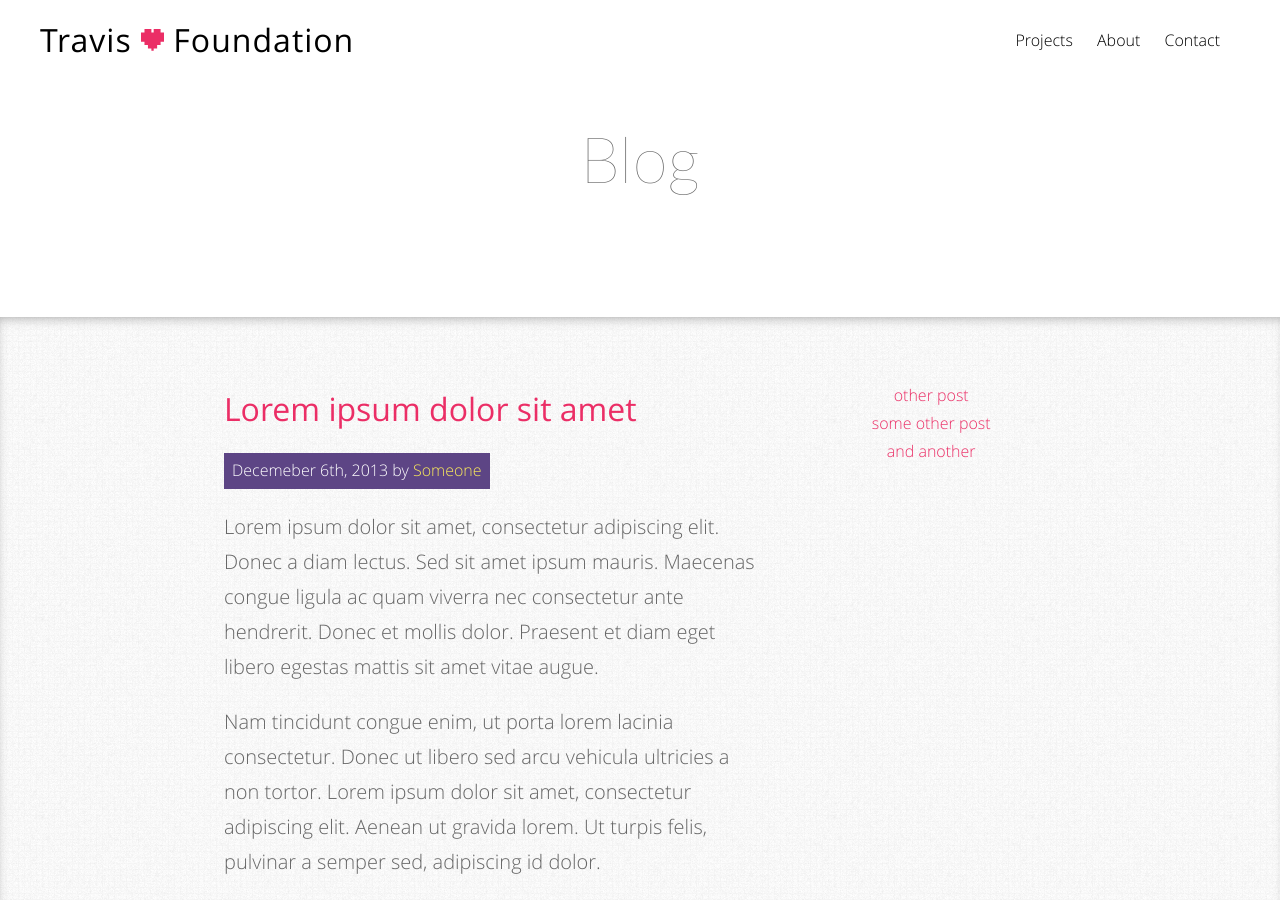
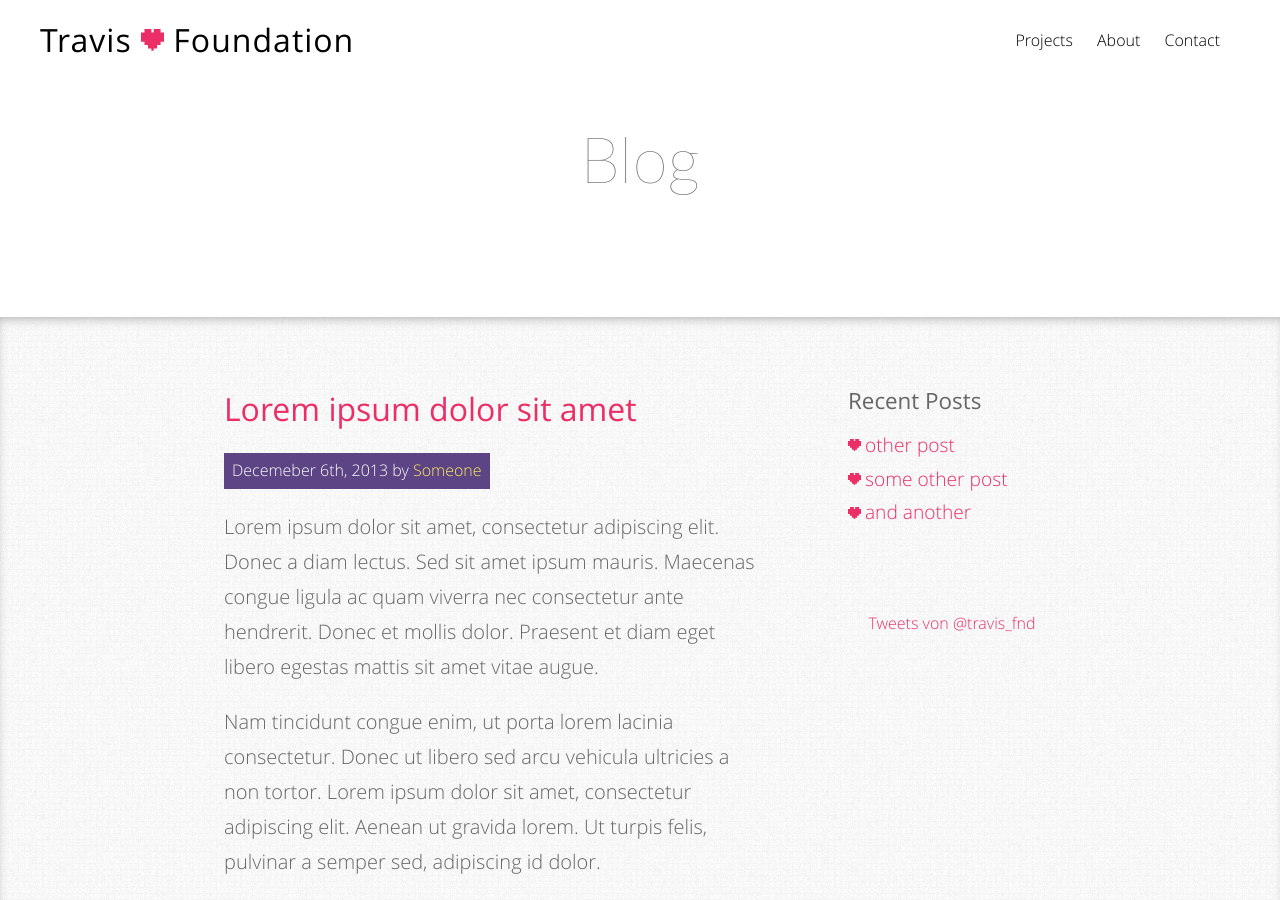
Before and after one commit to travis-ci/travis-foundation, a Jekyll site: the page built from blog/index.html, in a window 1280 px wide and 900 px high. Built offline with Jekyll 4.4.1, drawn with Linux system fonts in a browser that asks for light colours; nearby versions of some CDN libraries; comment, search, counter and statistics services are not loaded; some of the changed text lies outside the part shown.

Commit message:
styles blog index

```diff
--- a/blog/index.html
+++ b/blog/index.html
@@ -34,9 +34,38 @@ layout: default
             </p>
           </div>
         </section>
+        <section class="blog-post">
+          <div class="blog-header">
+            <h3 class="post-title">
+              <a href="#">Lorem ipsum dolor sit amet</a>
+            </h3>
+            <p class="post-info">
+              Decemeber 6th, 2013 by <a href="#">Someone</a>
+            </p>
+          </div>
+          <main class="blog-content">
+            <p>
+              Lorem ipsum dolor sit amet, consectetur adipiscing elit. Donec a diam lectus. Sed sit amet ipsum mauris. Maecenas congue ligula ac quam viverra nec consectetur ante hendrerit. Donec et mollis dolor. Praesent et diam eget libero egestas mattis sit amet vitae augue.
+            </p>
+            <p>
+              Nam tincidunt congue enim, ut porta lorem lacinia consectetur. Donec ut libero sed arcu vehicula ultricies a non tortor. Lorem ipsum dolor sit amet, consectetur adipiscing elit. Aenean ut gravida lorem. Ut turpis felis, pulvinar a semper sed, adipiscing id dolor.
+            </p>
+            <p>
+              Pellentesque auctor nisi id magna consequat sagittis. Curabitur dapibus enim sit amet elit pharetra tincidunt feugiat nisl imperdiet. Ut convallis libero in urna ultrices accumsan. Donec sed odio eros.
+            </p>
+          </main>
+          <div class="blog-footer">
+            <p class="post-more">
+              <a href="blubb">read more</a>
+            </p>
+          </div>
+        </section>
       </div>
       <aside class="blog-sidebar">
         <div class="blog-recent">
+          <h3>
+            Recent Posts
+          </h3>
           <ul>
             <li>
               <a href="">other post</a>
@@ -49,7 +78,12 @@ layout: default
             </li>
           </ul>
         </div>
-        <div class="blog-twitter"></div>
+        <div class="blog-twitter">
+          <a class="twitter-timeline" data-dnt="true" data-widget-id="408987351906398208" href="https://twitter.com/travis_fnd">Tweets von @travis_fnd</a>
+          <script type="text/javascript">
+            !function(d,s,id){var js,fjs=d.getElementsByTagName(s)[0],p=/^http:/.test(d.location)?'http':'https';if(!d.getElementById(id)){js=d.createElement(s);js.id=id;js.src=p+"://platform.twitter.com/widgets.js";fjs.parentNode.insertBefore(js,fjs);}}(document,"script","twitter-wjs");
+          </script>
+        </div>
       </aside>
     </div>
   </article>
--- a/styles/styles.css
+++ b/styles/styles.css
@@ -519,44 +519,76 @@ article {
 /* line 13, source/styles/_blog.sass */
 .blog-post {
   margin: auto;
-  text-align: left; }
+  text-align: left;
+  padding-bottom: 2rem;
+  margin-bottom: 4rem;
+  border-bottom: 1px #bbbbbb solid; }
 
-/* line 21, source/styles/_blog.sass */
+/* line 19, source/styles/_blog.sass */
+.blog-post:last-child {
+  border: none; }
+
+/* line 24, source/styles/_blog.sass */
 .post-title {
   margin-bottom: 0;
   font-size: 2rem;
   text-align: left; }
 
-/* line 26, source/styles/_blog.sass */
+/* line 29, source/styles/_blog.sass */
 .post-info {
   display: inline-block;
   padding: 0.2rem 0.5em 0.3em;
   font-size: 1rem;
   color: white;
   background-color: #5d4585; }
-  /* line 32, source/styles/_blog.sass */
+  /* line 35, source/styles/_blog.sass */
   .post-info a {
     color: #faea5b; }
 
-/* line 37, source/styles/_blog.sass */
+/* line 40, source/styles/_blog.sass */
 .blog-footer {
   text-align: right; }
 
-/* line 40, source/styles/_blog.sass */
+/* line 43, source/styles/_blog.sass */
 .post-more {
   display: inline-block;
   font-size: 1rem;
   background-color: #eb2e66; }
-  /* line 44, source/styles/_blog.sass */
+  /* line 47, source/styles/_blog.sass */
   .post-more a {
     display: inline-block;
     padding: 0.2rem 0.5em 0.3em;
     color: #faea5b; }
 
-/* line 50, source/styles/_blog.sass */
+/* SIDEBAR
+ */
+/* line 56, source/styles/_blog.sass */
 .blog-sidebar {
-  width: 30%;
+  width: 25%;
   float: right; }
+
+/* line 60, source/styles/_blog.sass */
+.blog-recent {
+  margin-bottom: 5rem; }
+  /* line 62, source/styles/_blog.sass */
+  .blog-recent h3 {
+    margin-bottom: 0.5rem;
+    text-align: left; }
+  /* line 65, source/styles/_blog.sass */
+  .blog-recent ul {
+    text-align: left; }
+  /* line 67, source/styles/_blog.sass */
+  .blog-recent li:before {
+    content: "";
+    display: inline-block;
+    width: 0.8rem;
+    height: 0.8rem;
+    background-image: url(/images/icons/heart.svg);
+    background-size: 0.8rem;
+    background-repeat: no-repeat; }
+  /* line 75, source/styles/_blog.sass */
+  .blog-recent a {
+    font-size: 1.2rem; }
 
 /* line 65, source/styles.sass */
 header {
```
Also changed, not shown: source/styles/_blog.sass (+25 -4 lines), 1 other file.
